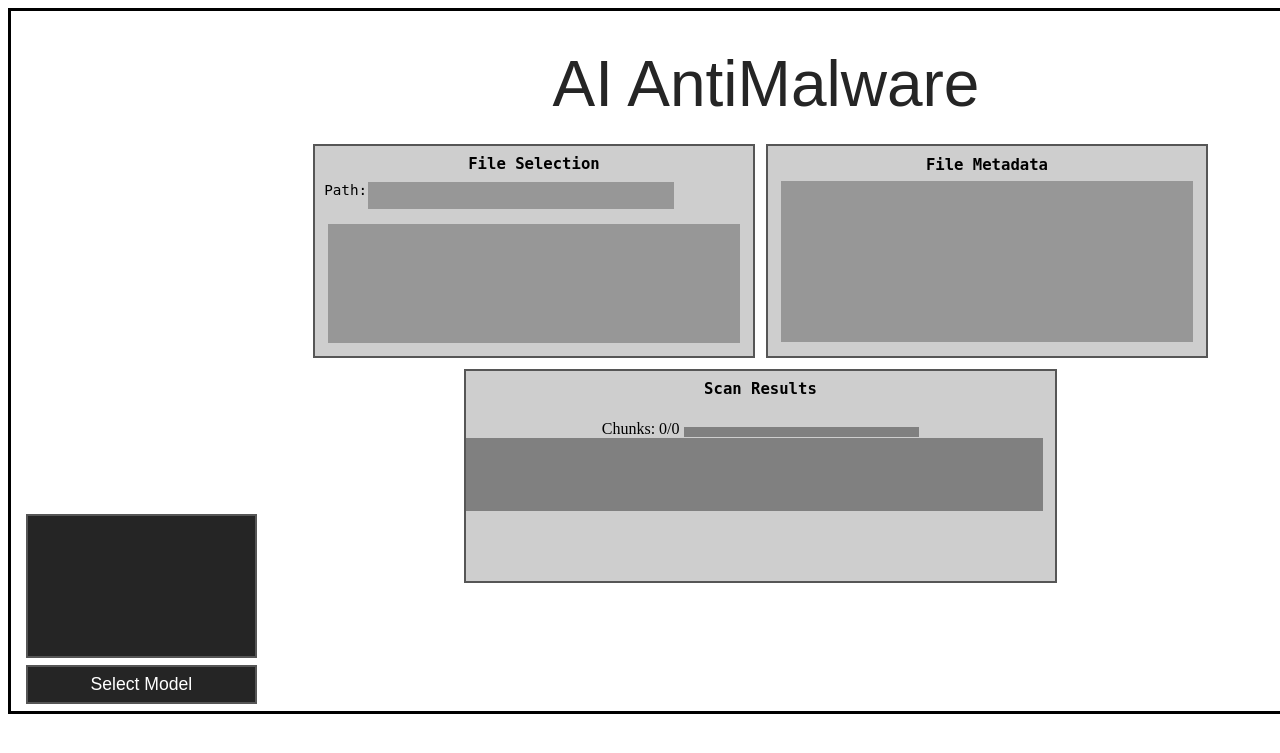
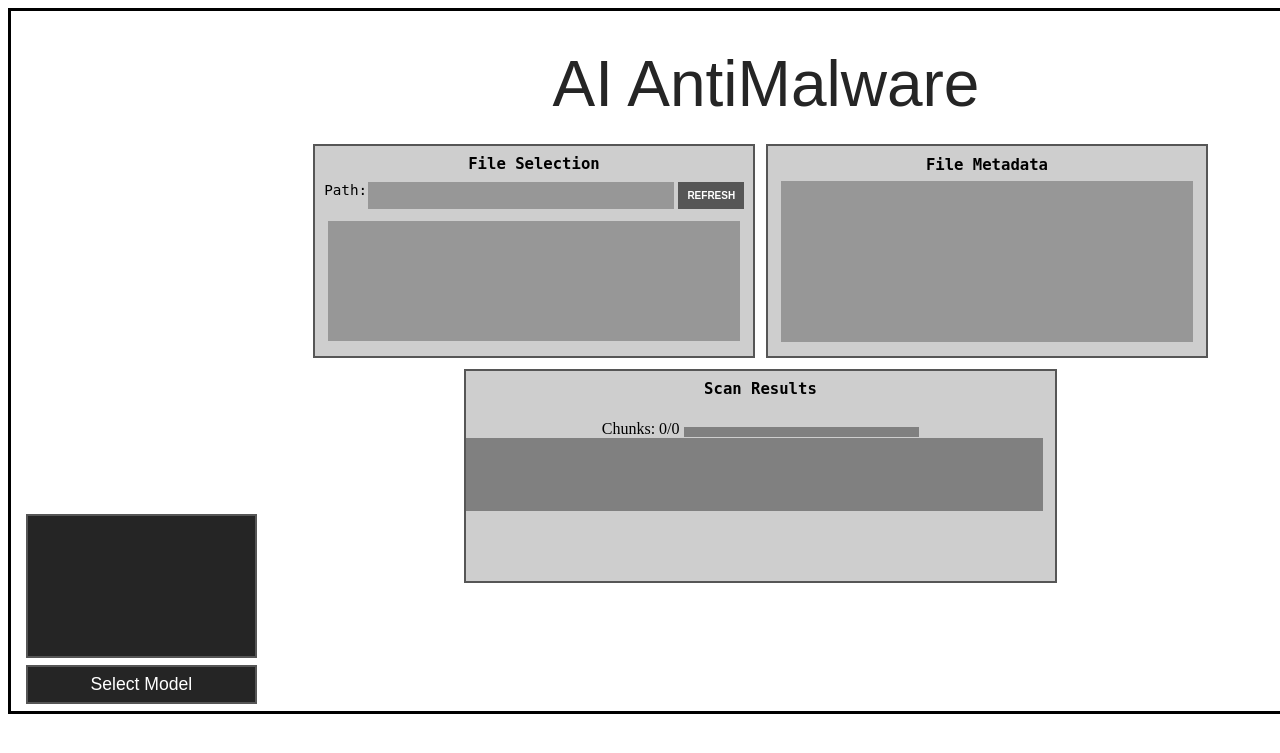
Before and after one commit to chriswee168/ai-file-scanner-app, a Django app: template server/main/templates/main/index.html in a window 1280 px wide; the page is wider, and only the part inside the window is pictured. Shown: the top 753 px of that part. Run offline with Django 5.2, Linux system fonts and the light colour scheme; the template is opened without the code that fills it, so the values that code supplies are empty.

Commit message:
Create refresh button
Responsible for refreshing the file list.

```diff
--- a/server/main/static/main/css/index.css
+++ b/server/main/static/main/css/index.css
@@ -105,12 +105,29 @@
 /* File list box. */
 #file-list
 {
-    bottom: 7%;
+    bottom: 21%;
     left: 3%;
     width: 94%;
     height: 57%;
     background-color: rgb(151, 151, 151);
     position: relative;
+}
+
+/* Button responsible for refreshing file list. */
+#refresh-button
+{
+    width: 15%;
+    height: 13%;
+    bottom: 27%;
+    left: 83%;
+    position: relative;
+    color: white;
+    text-align: center;
+    font-family: Arial, Helvetica, sans-serif;
+    background-color: rgb(86, 86, 86);
+    line-height: 270%;
+    font-size: 10px;
+    user-select: none;
 }
 
 /* Box to display metadata of file. */
--- a/server/main/templates/main/index.html
+++ b/server/main/templates/main/index.html
@@ -33,6 +33,7 @@
                 <!-- Textbox to enter directory path. -->
                 <div id="path-textbox-label">Path:</div>
                 <div id="path-textbox" contenteditable="true"></div>
+                <div id="refresh-button"><b>REFRESH</b></div>
                 <div id="file-list"></div>
             </div>
 
```
